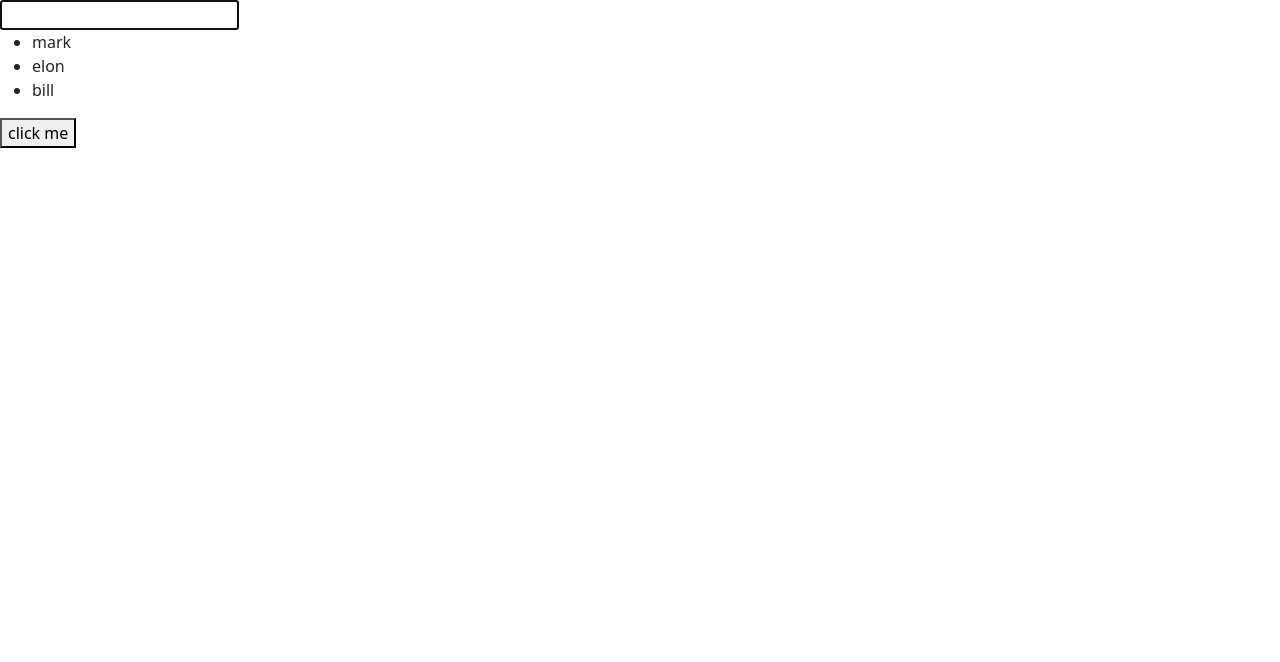
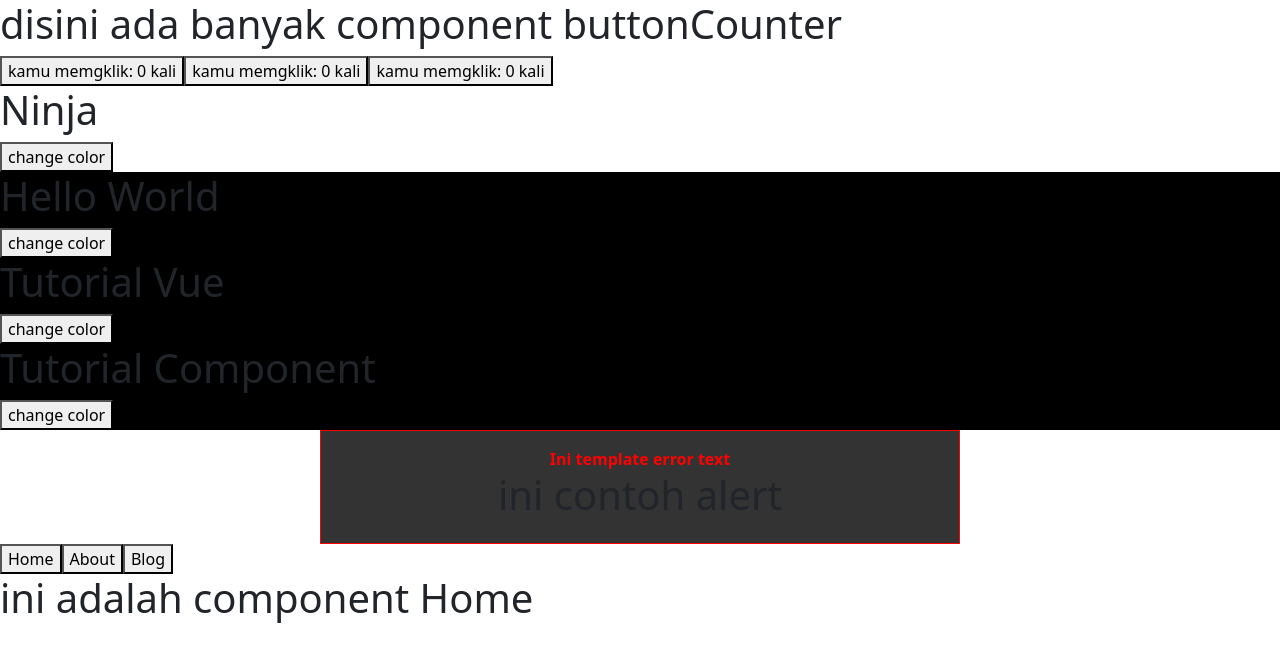
Before and after one commit to someone-only/belajar-vue, a Vue app: page / in a window 1280 px wide. Shown: the top 662 px of the page. Built offline with nearby package versions, Linux system fonts and the light colour scheme.

Commit message:
menambahkan materi tentang components basics

```diff
--- a/src/App.vue
+++ b/src/App.vue
@@ -1,9 +1,9 @@
 <script setup lang="ts">
-import refs from "./components/essentials/template-refs/refs.vue";
+import app from "./components/essentials/components-basics/app.vue";
 </script>
 
 <template>
-  <refs />
+  <app />
 </template>
 
 <style scoped></style>
--- /dev/null
+++ b/src/components/essentials/components-basics/app.vue
@@ -0,0 +1,43 @@
+<script setup lang="ts">
+// untuk menggunakan component kita perlu mengimport component itu
+// untuk composition api, komponen yang diimpor secara otomatis tersedia digunakan menggunakan template
+import { ref } from "vue";
+import ButtonCounter from "./define-component/ButtonCounter.vue";
+import BlogPost from "./passing-props-and-event/BlogPost.vue";
+import Alert from "./slots/Alert.vue";
+import app from "./dynamic-component/app.vue";
+
+const posts = ref([
+  { id: 1, judul: "Hello World" },
+  { id: 2, judul: "Tutorial Vue" },
+  { id: 3, judul: "Tutorial Component" },
+]);
+
+const color = ref("black");
+function changeColor() {
+  const colors = ["red", "blue", "green", "yellow", "purple"];
+  const randomIndex = Math.floor(Math.random() * colors.length);
+  color.value = colors[randomIndex];
+}
+</script>
+
+<template>
+  <h1>disini ada banyak component buttonCounter</h1>
+  <!-- kita bisa menggunakan component yang sudah diimport sebanyak yang kita mau -->
+  <ButtonCounter />
+  <ButtonCounter />
+  <ButtonCounter />
+  <BlogPost judul="Ninja" />
+  <div :style="{ backgroundColor: color }">
+    <BlogPost
+      v-for="post in posts"
+      :key="post.id"
+      :judul="post.judul"
+      @change-color="changeColor"
+    />
+  </div>
+  <Alert>
+    <h1>ini contoh alert</h1>
+  </Alert>
+  <app />
+</template>
--- /dev/null
+++ b/src/components/essentials/components-basics/define-component/ButtonCounter.vue
@@ -0,0 +1,9 @@
+<script setup lang="ts">
+import { ref } from 'vue'
+
+const count = ref(0)
+</script>
+
+<template>
+  <button @click="count++">kamu memgklik: {{ count }} kali</button>
+</template>
--- /dev/null
+++ b/src/components/essentials/components-basics/dynamic-component/About.vue
@@ -0,0 +1,3 @@
+<template>
+  <h1>ini adalah component About</h1>
+</template>
--- /dev/null
+++ b/src/components/essentials/components-basics/dynamic-component/Blog.vue
@@ -0,0 +1,3 @@
+<template>
+  <h1>ini adalah component Blog</h1>
+</template>
--- /dev/null
+++ b/src/components/essentials/components-basics/dynamic-component/Home.vue
@@ -0,0 +1,3 @@
+<template>
+  <h1>ini adalah component Home</h1>
+</template>
--- /dev/null
+++ b/src/components/essentials/components-basics/dynamic-component/app.vue
@@ -0,0 +1,29 @@
+<script setup lang="ts">
+import { ref } from "vue";
+// untuk membuat component yang dinamic kita bisa menggunakan cara seperti di bawah ini
+import Home from "./Home.vue";
+import About from "./About.vue";
+import Blog from "./Blog.vue";
+
+const currentComponent = ref("Home");
+
+const components = ref({
+  Home,
+  About,
+  Blog,
+});
+</script>
+
+<template>
+  <div>
+    <button
+      v-for="(_, component) in components"
+      :key="component"
+      @click="currentComponent = component"
+    >
+      {{ component }}
+    </button>
+    <!-- kita bisa menggunakalement component dengan atribute :is untuk mengganti componentnya -->
+    <component :is="components[currentComponent]"></component>
+  </div>
+</template>
--- /dev/null
+++ b/src/components/essentials/components-basics/passing-props-and-event/BlogPost.vue
@@ -0,0 +1,10 @@
+<script setup lang="ts">
+// jika ingin menggunakan props maka perlu di delarasi menggunakan defineProps
+defineProps(["judul"]);
+defineEmits(["changeColor"]);
+</script>
+
+<template>
+  <h1>{{ judul }}</h1>
+  <button @click="$emit('changeColor')">change color</button>
+</template>
--- /dev/null
+++ b/src/components/essentials/components-basics/slots/Alert.vue
@@ -0,0 +1,25 @@
+<template>
+  <!-- distribusi konten menggunakan slot -->
+  <div class="alert-box">
+    <strong>Ini template error text</strong>
+    <!-- element slot akan diganti dengan isi yang dimasukan ke component ini -->
+    <slot />
+  </div>
+</template>
+
+<style scoped>
+.alert-box {
+  display: flex;
+  flex-direction: column;
+  border: 1px solid red;
+  background-color: #333;
+  padding: 16px;
+  width: 50%;
+  justify-content: center;
+  align-items: center;
+  margin: auto;
+}
+.alert-box strong {
+  color: red;
+}
+</style>
```
Also changed, not shown: src/components/example/vue-mastery-example.vue (+18 -14 lines).
